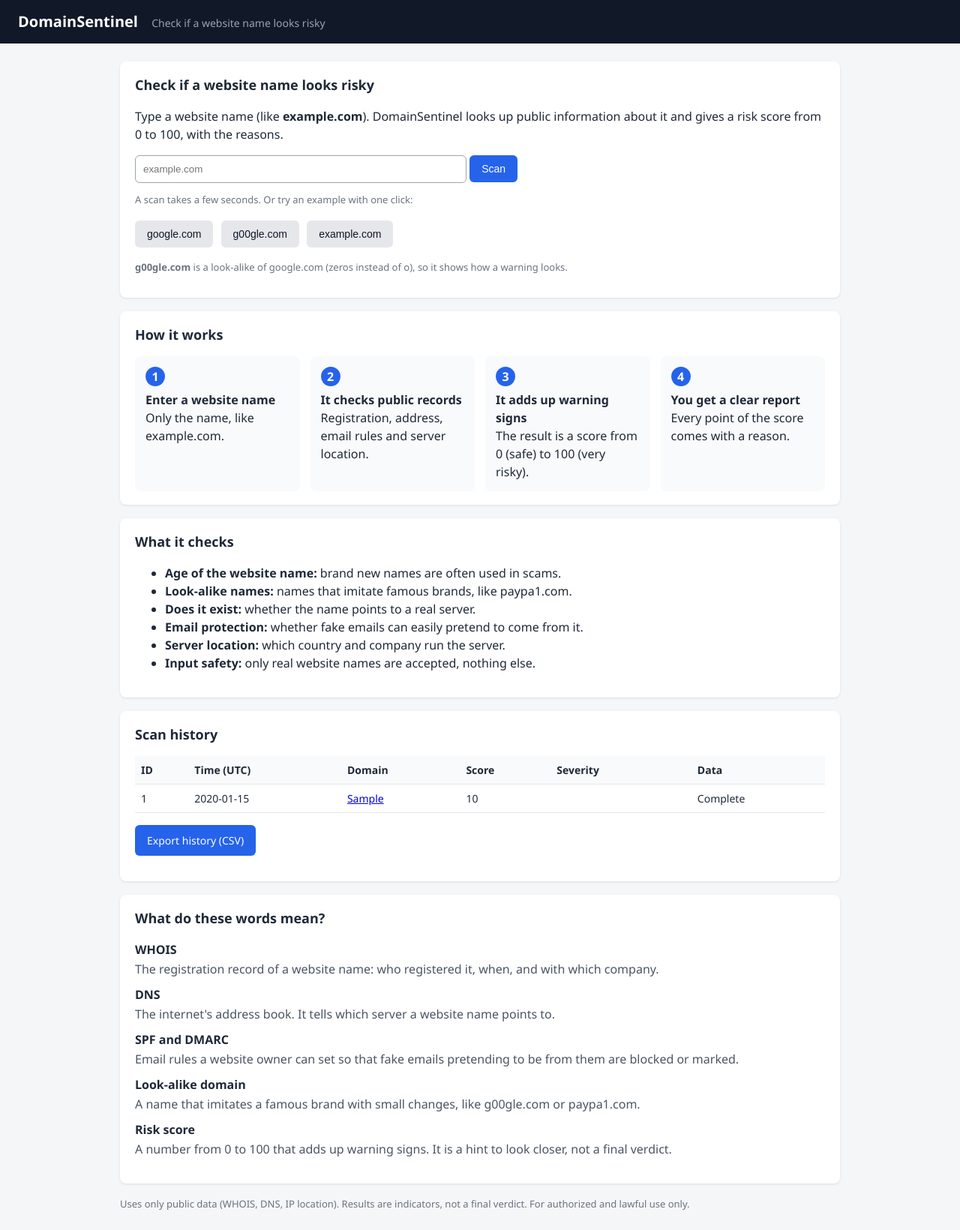
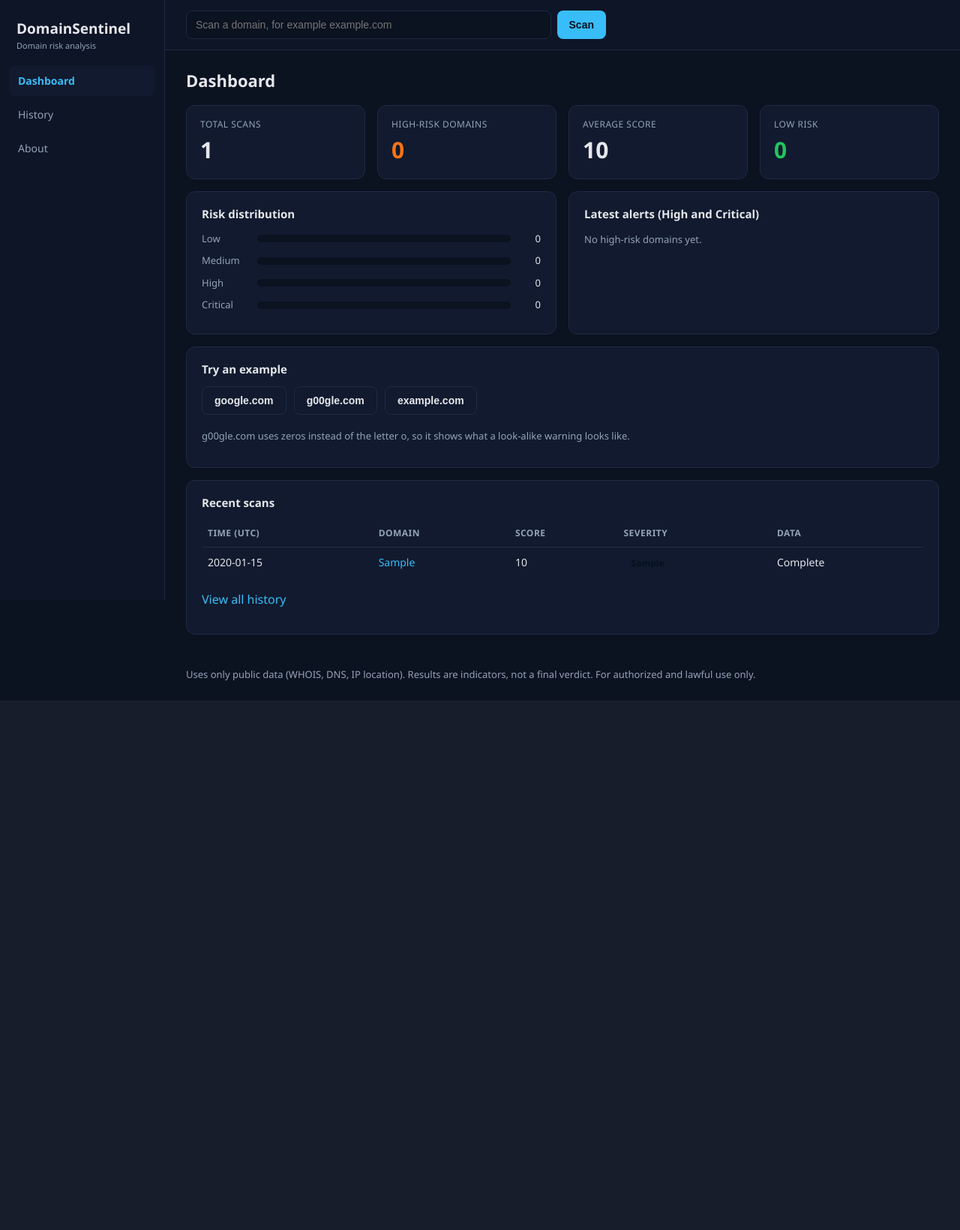
Before and after one commit to prathameshghavre/DomainSentinel, a Flask app: page / in a window 1280 px wide. Shown: the whole page at 75% size. After the commit the page ends 907 px from the top, so only its background shows below. Run offline with Flask 3, Linux system fonts and the light colour scheme; tables that the repository leaves empty hold one stand-in row (values such as "Sample post").

Commit message:
App-style dashboard UI with sidebar, stats and filters

```diff
--- a/app.py
+++ b/app.py
@@ -1,4 +1,4 @@
-"""app.py - Flask dashboard for the OSINT tool."""
+"""app.py - Flask dashboard for DomainSentinel."""
 
 import csv
 import io
@@ -6,7 +6,7 @@ import json
 
 from flask import Flask, Response, abort, redirect, render_template, request, url_for
 
-from osint.database import get_history, get_scan, init_db, save_scan
+from osint.database import get_history, get_scan, get_stats, init_db, save_scan
 from osint.scanner import scan_domain
 
 app = Flask(__name__)
@@ -26,21 +26,22 @@ def add_security_headers(response):
     return response
 
 
+def _dashboard(error=None):
+    return render_template("index.html", stats=get_stats(),
+                           history=get_history(8), error=error,
+                           active="dashboard")
+
+
 @app.route("/")
 def index():
-    return render_template("index.html", history=get_history(20), error=None)
+    return _dashboard()
 
 
 @app.route("/scan", methods=["POST"])
 def scan():
     report = scan_domain(request.form.get("domain", ""))
     if not report["ok"]:
-        return (
-            render_template(
-                "index.html", history=get_history(20), error=report["error"]
-            ),
-            400,
-        )
+        return _dashboard(error=report["error"]), 400
     scan_id = save_scan(report)
     return redirect(url_for("view_scan", scan_id=scan_id))
 
@@ -50,7 +51,22 @@ def view_scan(scan_id):
     report = get_scan(scan_id)
     if report is None:
         abort(404)
-    return render_template("report.html", report=report, scan_id=scan_id)
+    return render_template("report.html", report=report, scan_id=scan_id,
+                           active="history")
+
+
+@app.route("/history")
+def history_page():
+    severity = request.args.get("severity", "")
+    query = request.args.get("q", "").strip()[:100]
+    rows = get_history(200, severity or None, query or None)
+    return render_template("history.html", rows=rows, severity=severity,
+                           q=query, active="history")
+
+
+@app.route("/about")
+def about():
+    return render_template("about.html", active="about")
 
 
 @app.route("/scan/<int:scan_id>/export.json")
--- a/templates/base.html
+++ b/templates/base.html
@@ -5,49 +5,108 @@
 <meta name="viewport" content="width=device-width, initial-scale=1">
 <title>{% block title %}DomainSentinel{% endblock %}</title>
 <style>
-  body { font-family: Segoe UI, Arial, sans-serif; background: #f4f6f8; color: #1f2937; margin: 0; line-height: 1.5; }
-  header { background: #111827; padding: 14px 24px; }
-  header a { color: #fff; text-decoration: none; font-size: 20px; font-weight: 600; }
-  .tagline { color: #9ca3af; margin-left: 14px; font-size: 14px; }
-  main { max-width: 960px; margin: 24px auto; padding: 0 16px; }
-  .card { background: #fff; border-radius: 8px; padding: 18px 20px; margin-bottom: 18px; box-shadow: 0 1px 3px rgba(0,0,0,.1); }
-  h2 { margin-top: 0; font-size: 18px; }
+  :root { --bg:#0b1220; --panel:#111a2e; --panel2:#0d1526; --line:#1f2a44; --text:#e5e7eb; --muted:#94a3b8; --accent:#38bdf8; --low:#22c55e; --medium:#f59e0b; --high:#f97316; --critical:#ef4444; }
+  * { box-sizing: border-box; }
+  body { margin: 0; font-family: Segoe UI, Arial, sans-serif; background: var(--bg); color: var(--text); line-height: 1.5; }
+  a { color: var(--accent); text-decoration: none; }
+  a:hover { text-decoration: underline; }
+  h1 { font-size: 22px; margin: 0 0 16px; }
+  h2 { font-size: 15px; margin: 0 0 12px; }
+  .layout { display: flex; min-height: 100vh; }
+  .sidebar { width: 220px; flex-shrink: 0; background: var(--panel2); border-right: 1px solid var(--line); padding: 18px 12px; position: sticky; top: 0; height: 100vh; }
+  .brand { font-size: 19px; font-weight: 700; padding: 6px 10px 18px; }
+  .brand small { display: block; font-size: 11px; font-weight: 400; color: var(--muted); }
+  .nav a { display: block; padding: 10px 12px; border-radius: 8px; color: var(--muted); margin-bottom: 4px; font-size: 14px; }
+  .nav a:hover { background: var(--panel); color: var(--text); text-decoration: none; }
+  .nav a.active { background: var(--panel); color: var(--accent); font-weight: 600; }
+  .content { flex: 1; min-width: 0; }
+  .topbar { display: flex; align-items: center; padding: 14px 28px; border-bottom: 1px solid var(--line); background: var(--panel2); }
+  .topbar form { display: flex; gap: 8px; width: 100%; max-width: 560px; }
+  main { padding: 24px 28px; max-width: 1100px; }
+  input[type=text], select { background: var(--bg); color: var(--text); border: 1px solid var(--line); border-radius: 8px; padding: 10px 12px; font-size: 14px; }
+  input[type=text] { flex: 1; min-width: 0; }
+  button, .btn { background: var(--accent); color: #04121f; border: 0; border-radius: 8px; padding: 10px 16px; font-size: 14px; font-weight: 600; cursor: pointer; display: inline-block; }
+  button:hover, .btn:hover { opacity: .9; text-decoration: none; }
+  .btn.ghost, button.ghost { background: transparent; color: var(--text); border: 1px solid var(--line); }
+  .card { background: var(--panel); border: 1px solid var(--line); border-radius: 12px; padding: 18px 20px; margin-bottom: 16px; }
+  .grid2 { display: grid; grid-template-columns: 1fr 1fr; gap: 16px; }
+  .grid2 .card { margin-bottom: 0; }
+  .grid2 { margin-bottom: 16px; }
+  .stats { display: grid; grid-template-columns: repeat(4, 1fr); gap: 16px; margin-bottom: 16px; }
+  .stat { background: var(--panel); border: 1px solid var(--line); border-radius: 12px; padding: 16px 18px; }
+  .stat .label { color: var(--muted); font-size: 12px; text-transform: uppercase; letter-spacing: .04em; }
+  .stat .value { font-size: 30px; font-weight: 700; margin-top: 2px; }
+  .c-high { color: var(--high); } .c-low { color: var(--low); }
   table { width: 100%; border-collapse: collapse; }
-  th, td { text-align: left; padding: 8px; border-bottom: 1px solid #e5e7eb; font-size: 14px; vertical-align: top; }
-  th { background: #f9fafb; }
-  input[type=text] { padding: 10px; width: 60%; max-width: 420px; border: 1px solid #9ca3af; border-radius: 6px; }
-  button, .btn { padding: 10px 16px; background: #2563eb; color: #fff; border: 0; border-radius: 6px; cursor: pointer; text-decoration: none; font-size: 14px; display: inline-block; }
-  .btn-light { background: #e5e7eb; color: #111827; }
-  .inline-form { display: inline-block; margin: 4px 6px 4px 0; }
-  .error { background: #fee2e2; color: #991b1b; padding: 10px; border-radius: 6px; margin-top: 12px; }
-  .unknown { background: #fef3c7; color: #92400e; padding: 8px 10px; border-radius: 6px; margin: 6px 0; }
-  .badge { padding: 3px 10px; border-radius: 12px; font-weight: 600; font-size: 13px; color: #fff; }
-  .low { background: #16a34a; } .medium { background: #d97706; }
-  .high { background: #ea580c; } .critical { background: #dc2626; }
-  .verdict { padding: 14px 18px; border-radius: 8px; margin-bottom: 18px; }
-  .verdict ul { margin: 6px 0 6px 18px; padding: 0; }
-  .verdict.low { background: #dcfce7; color: #166534; }
-  .verdict.medium { background: #fef3c7; color: #92400e; }
-  .verdict.high { background: #ffedd5; color: #9a3412; }
-  .verdict.critical { background: #fee2e2; color: #991b1b; }
-  .steps { display: grid; grid-template-columns: repeat(auto-fit, minmax(200px, 1fr)); gap: 14px; padding: 0; margin: 0; list-style: none; }
-  .steps li { background: #f9fafb; border-radius: 8px; padding: 14px; }
-  .num { display: inline-block; width: 26px; height: 26px; line-height: 26px; text-align: center; border-radius: 50%; background: #2563eb; color: #fff; font-weight: 700; margin-bottom: 6px; }
-  dt { font-weight: 600; margin-top: 10px; }
-  dd { margin: 2px 0 0; color: #4b5563; }
-  .score { font-size: 36px; font-weight: 700; }
-  .muted { color: #6b7280; font-size: 13px; }
+  th, td { text-align: left; padding: 9px 8px; border-bottom: 1px solid var(--line); font-size: 14px; vertical-align: top; }
+  th { color: var(--muted); font-weight: 600; font-size: 12px; text-transform: uppercase; letter-spacing: .04em; }
+  tr:last-child td { border-bottom: 0; }
+  .kv th { width: 150px; text-transform: none; letter-spacing: 0; font-size: 13px; }
+  .badge { display: inline-block; padding: 2px 10px; border-radius: 12px; font-weight: 700; font-size: 12px; color: #04121f; }
+  .badge.low { background: var(--low); } .badge.medium { background: var(--medium); }
+  .badge.high { background: var(--high); } .badge.critical { background: var(--critical); color: #fff; }
+  .barrow { display: flex; align-items: center; gap: 10px; margin-bottom: 10px; font-size: 13px; }
+  .barlabel { width: 64px; color: var(--muted); }
+  .barnum { width: 30px; text-align: right; }
+  .bar { flex: 1; height: 10px; background: var(--bg); border-radius: 6px; overflow: hidden; }
+  .barfill { height: 100%; border-radius: 6px; }
+  .barfill.low { background: var(--low); } .barfill.medium { background: var(--medium); }
+  .barfill.high { background: var(--high); } .barfill.critical { background: var(--critical); }
+  .alert { padding: 10px 14px; border-radius: 8px; margin-bottom: 16px; font-size: 14px; }
+  .alert.error { background: #3b1219; color: #fca5a5; border: 1px solid #7f1d1d; }
+  .note { background: #2a2108; color: #fcd34d; border: 1px solid #5c4710; padding: 8px 12px; border-radius: 8px; margin: 8px 0; font-size: 13px; }
+  .muted { color: var(--muted); font-size: 13px; }
   .wrap { word-break: break-all; }
+  .head { display: flex; justify-content: space-between; align-items: flex-start; gap: 12px; margin-bottom: 16px; }
+  .head h1 { margin-bottom: 2px; }
+  .actions { display: flex; gap: 8px; }
+  .scorecard { display: flex; gap: 28px; align-items: center; }
+  .bigscore { font-size: 56px; font-weight: 800; line-height: 1; }
+  .bigscore span { font-size: 18px; color: var(--muted); font-weight: 400; }
+  .scoreright { flex: 1; }
+  .scoreright p { margin: 10px 0 4px; }
+  .scoreright ul { margin: 4px 0 0 18px; padding: 0; color: var(--muted); font-size: 13px; }
+  .filters { display: flex; gap: 8px; flex-wrap: wrap; margin-bottom: 14px; }
+  .examples form { display: inline-block; margin: 0 6px 6px 0; }
+  .steps { display: grid; grid-template-columns: repeat(auto-fit, minmax(190px, 1fr)); gap: 12px; padding: 0; margin: 0; list-style: none; }
+  .steps li { background: var(--bg); border: 1px solid var(--line); border-radius: 10px; padding: 14px; font-size: 14px; }
+  .num { display: inline-block; width: 26px; height: 26px; line-height: 26px; text-align: center; border-radius: 50%; background: var(--accent); color: #04121f; font-weight: 700; margin-bottom: 6px; }
+  dt { font-weight: 600; margin-top: 12px; }
+  dd { margin: 2px 0 0; color: var(--muted); font-size: 14px; }
+  footer { padding: 4px 28px 24px; }
+  @media (max-width: 900px) {
+    .layout { flex-direction: column; }
+    .sidebar { width: 100%; height: auto; position: static; display: flex; flex-wrap: wrap; align-items: center; gap: 4px; padding: 10px; }
+    .brand { padding: 4px 10px; }
+    .grid2, .stats { grid-template-columns: 1fr 1fr; }
+    .scorecard { flex-direction: column; align-items: flex-start; }
+    main { padding: 16px; }
+  }
+  @media (max-width: 560px) { .grid2, .stats { grid-template-columns: 1fr; } }
 </style>
 </head>
 <body>
-<header>
-  <a href="{{ url_for('index') }}">DomainSentinel</a>
-  <span class="tagline">Check if a website name looks risky</span>
-</header>
-<main>
-{% block content %}{% endblock %}
-<p class="muted">Uses only public data (WHOIS, DNS, IP location). Results are indicators, not a final verdict. For authorized and lawful use only.</p>
-</main>
+<div class="layout">
+  <aside class="sidebar">
+    <div class="brand">DomainSentinel<small>Domain risk analysis</small></div>
+    <nav class="nav">
+      <a href="{{ url_for('index') }}" class="{{ 'active' if active == 'dashboard' }}">Dashboard</a>
+      <a href="{{ url_for('history_page') }}" class="{{ 'active' if active == 'history' }}">History</a>
+      <a href="{{ url_for('about') }}" class="{{ 'active' if active == 'about' }}">About</a>
+    </nav>
+  </aside>
+  <div class="content">
+    <div class="topbar">
+      <form method="post" action="{{ url_for('scan') }}">
+        <input type="text" name="domain" placeholder="Scan a domain, for example example.com" maxlength="253" required>
+        <button type="submit">Scan</button>
+      </form>
+    </div>
+    <main>
+      {% block content %}{% endblock %}
+    </main>
+    <footer class="muted">Uses only public data (WHOIS, DNS, IP location). Results are indicators, not a final verdict. For authorized and lawful use only.</footer>
+  </div>
+</div>
 </body>
 </html>
--- a/templates/index.html
+++ b/templates/index.html
@@ -1,55 +1,65 @@
 {% extends "base.html" %}
 {% block content %}
-<div class="card">
-  <h2>Check if a website name looks risky</h2>
-  <p>Type a website name (like <b>example.com</b>). DomainSentinel looks up public
-    information about it and gives a risk score from 0 to 100, with the reasons.</p>
+{% if error %}<div class="alert error">{{ error }}</div>{% endif %}
+<h1>Dashboard</h1>
+
+<div class="stats">
+  <div class="stat"><div class="label">Total scans</div><div class="value">{{ stats.total }}</div></div>
+  <div class="stat"><div class="label">High-risk domains</div><div class="value c-high">{{ stats.high_risk }}</div></div>
+  <div class="stat"><div class="label">Average score</div><div class="value">{{ stats.average }}</div></div>
+  <div class="stat"><div class="label">Low risk</div><div class="value c-low">{{ stats.counts.Low }}</div></div>
+</div>
+
+<div class="grid2">
+  <div class="card">
+    <h2>Risk distribution</h2>
+    {% for level in ["Low", "Medium", "High", "Critical"] %}
+    {% set n = stats.counts[level] %}
+    {% set pct = ((n * 100 / stats.total)|round|int) if stats.total else 0 %}
+    <div class="barrow">
+      <span class="barlabel">{{ level }}</span>
+      <div class="bar"><div class="barfill {{ level|lower }}" style="width: {{ pct }}%"></div></div>
+      <span class="barnum">{{ n }}</span>
+    </div>
+    {% endfor %}
+  </div>
+
+  <div class="card">
+    <h2>Latest alerts (High and Critical)</h2>
+    {% if stats.alerts %}
+    <table>
+      {% for a in stats.alerts %}
+      <tr>
+        <td><a href="{{ url_for('view_scan', scan_id=a.id) }}">{{ a.domain }}</a></td>
+        <td>{{ a.score }}</td>
+        <td><span class="badge {{ a.severity|lower }}">{{ a.severity }}</span></td>
+      </tr>
+      {% endfor %}
+    </table>
+    {% else %}
+    <p class="muted">No high-risk domains yet.</p>
+    {% endif %}
+  </div>
+</div>
+
+<div class="card examples">
+  <h2>Try an example</h2>
+  {% for example in ["google.com", "g00gle.com", "example.com"] %}
   <form method="post" action="{{ url_for('scan') }}">
-    <input type="text" name="domain" placeholder="example.com" maxlength="253" required>
-    <button type="submit">Scan</button>
-  </form>
-  {% if error %}<div class="error">{{ error }}</div>{% endif %}
-  <p class="muted">A scan takes a few seconds. Or try an example with one click:</p>
-  {% for example in ["google.com", "g00gle.com", "example.com"] %}
-  <form class="inline-form" method="post" action="{{ url_for('scan') }}">
     <input type="hidden" name="domain" value="{{ example }}">
-    <button class="btn-light" type="submit">{{ example }}</button>
+    <button class="ghost" type="submit">{{ example }}</button>
   </form>
   {% endfor %}
-  <p class="muted"><b>g00gle.com</b> is a look-alike of google.com (zeros instead of o),
-    so it shows how a warning looks.</p>
+  <p class="muted">g00gle.com uses zeros instead of the letter o, so it shows what a look-alike warning looks like.</p>
 </div>
 
 <div class="card">
-  <h2>How it works</h2>
-  <ol class="steps">
-    <li><span class="num">1</span><br><b>Enter a website name</b><br>Only the name, like example.com.</li>
-    <li><span class="num">2</span><br><b>It checks public records</b><br>Registration, address, email rules and server location.</li>
-    <li><span class="num">3</span><br><b>It adds up warning signs</b><br>The result is a score from 0 (safe) to 100 (very risky).</li>
-    <li><span class="num">4</span><br><b>You get a clear report</b><br>Every point of the score comes with a reason.</li>
-  </ol>
-</div>
-
-<div class="card">
-  <h2>What it checks</h2>
-  <ul>
-    <li><b>Age of the website name:</b> brand new names are often used in scams.</li>
-    <li><b>Look-alike names:</b> names that imitate famous brands, like paypa1.com.</li>
-    <li><b>Does it exist:</b> whether the name points to a real server.</li>
-    <li><b>Email protection:</b> whether fake emails can easily pretend to come from it.</li>
-    <li><b>Server location:</b> which country and company run the server.</li>
-    <li><b>Input safety:</b> only real website names are accepted, nothing else.</li>
-  </ul>
-</div>
-
-<div class="card">
-  <h2>Scan history</h2>
+  <h2>Recent scans</h2>
   {% if history %}
   <table>
-    <tr><th>ID</th><th>Time (UTC)</th><th>Domain</th><th>Score</th><th>Severity</th><th>Data</th></tr>
+    <tr><th>Time (UTC)</th><th>Domain</th><th>Score</th><th>Severity</th><th>Data</th></tr>
     {% for row in history %}
     <tr>
-      <td>{{ row.id }}</td>
       <td>{{ row.scanned_at }}</td>
       <td><a href="{{ url_for('view_scan', scan_id=row.id) }}">{{ row.domain }}</a></td>
       <td>{{ row.score }}</td>
@@ -58,25 +68,9 @@
     </tr>
     {% endfor %}
   </table>
-  <p><a class="btn" href="{{ url_for('export_history_csv') }}">Export history (CSV)</a></p>
+  <p><a href="{{ url_for('history_page') }}">View all history</a></p>
   {% else %}
-  <p class="muted">No scans yet.</p>
+  <p class="muted">No scans yet. Enter a domain in the box at the top.</p>
   {% endif %}
 </div>
-
-<div class="card">
-  <h2>What do these words mean?</h2>
-  <dl>
-    <dt>WHOIS</dt>
-    <dd>The registration record of a website name: who registered it, when, and with which company.</dd>
-    <dt>DNS</dt>
-    <dd>The internet's address book. It tells which server a website name points to.</dd>
-    <dt>SPF and DMARC</dt>
-    <dd>Email rules a website owner can set so that fake emails pretending to be from them are blocked or marked.</dd>
-    <dt>Look-alike domain</dt>
-    <dd>A name that imitates a famous brand with small changes, like g00gle.com or paypa1.com.</dd>
-    <dt>Risk score</dt>
-    <dd>A number from 0 to 100 that adds up warning signs. It is a hint to look closer, not a final verdict.</dd>
-  </dl>
-</div>
 {% endblock %}
```
Also changed, not shown: osint/database.py (+47 -9 lines), templates/about.html (added, +52 -0 lines), templates/history.html (added, +39 -0 lines), templates/report.html (+47 -46 lines).
